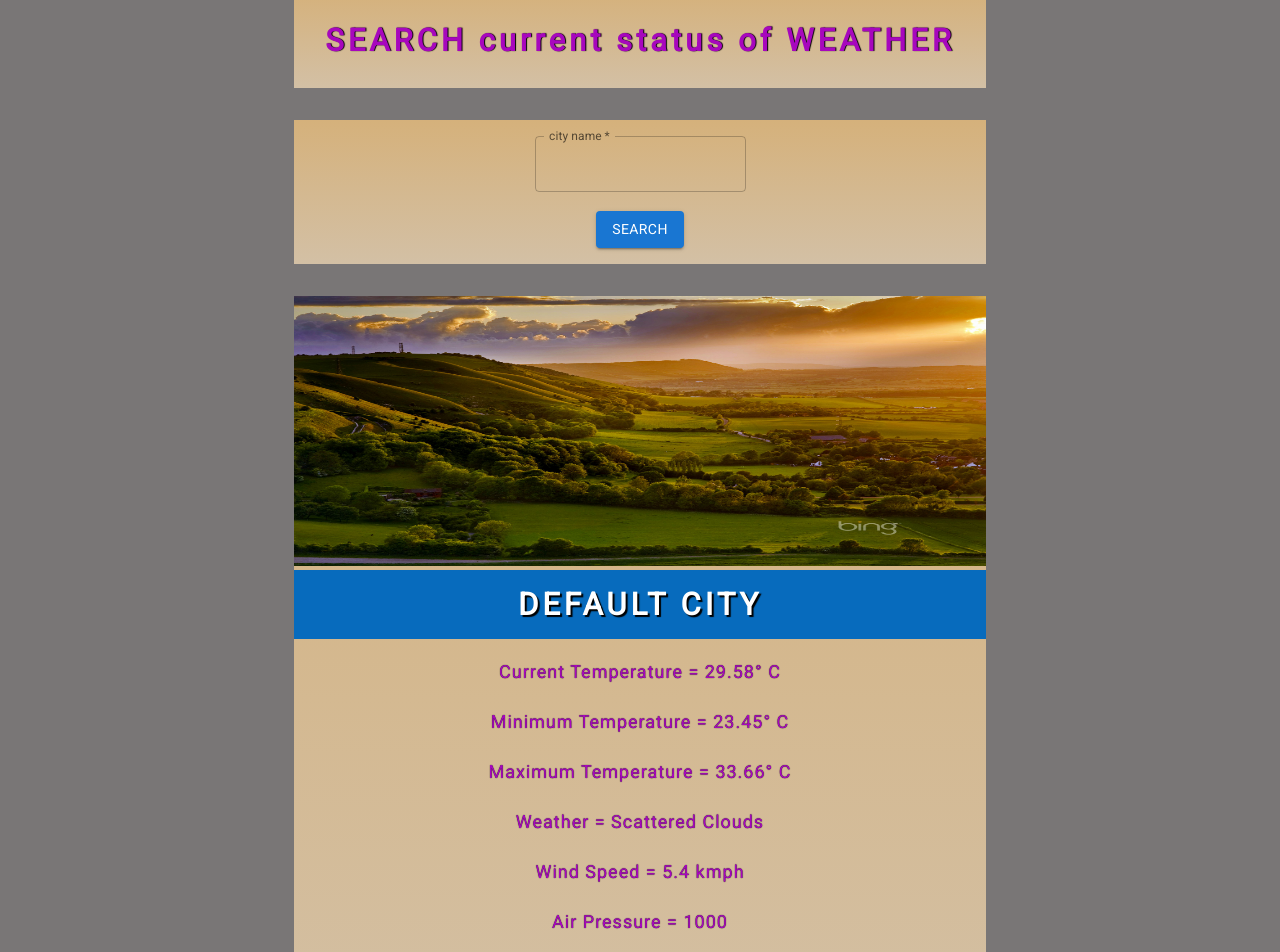
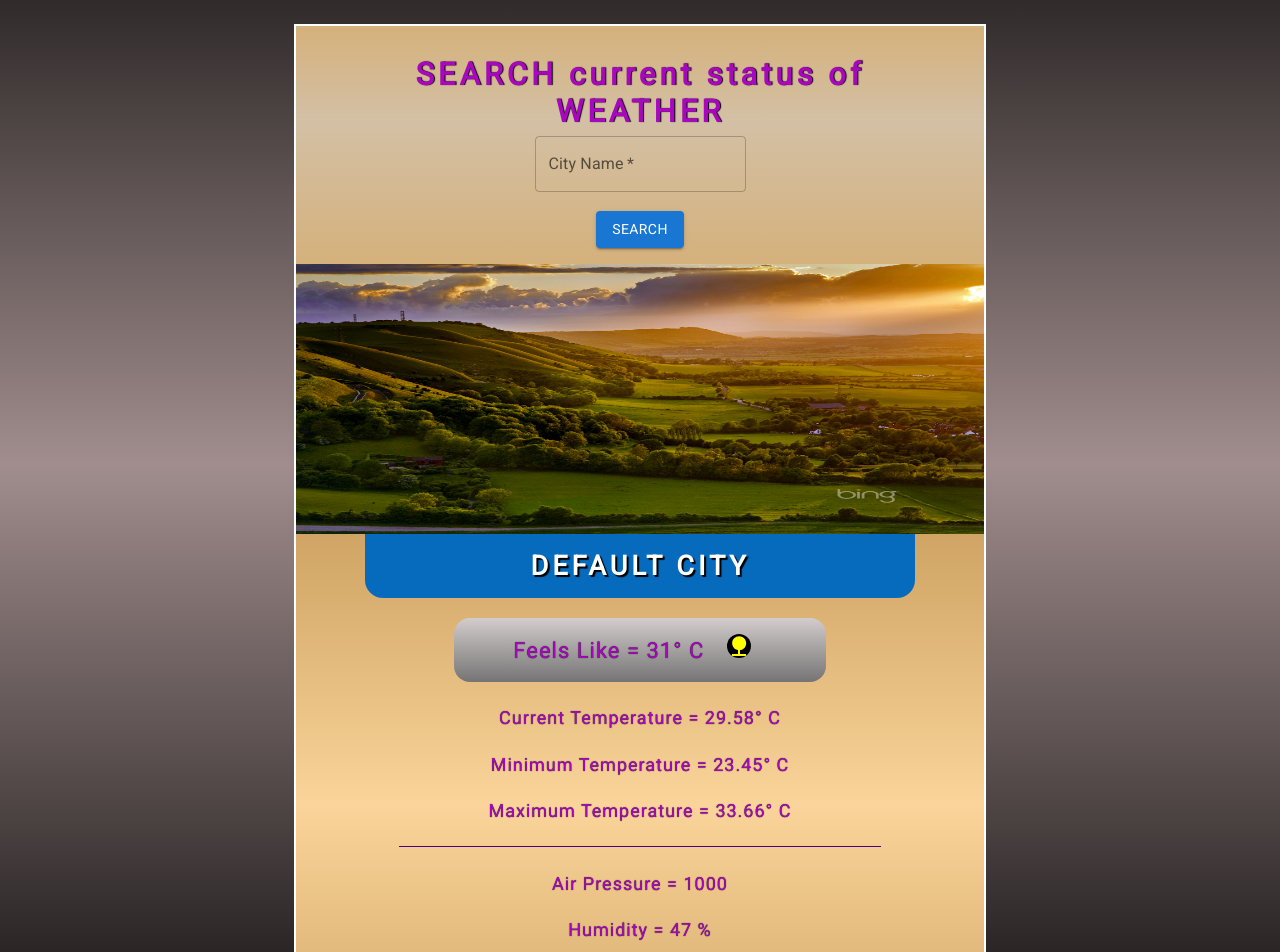
Before and after one commit to mahen290/Weather_MUI_React, a React (Vite) app: page / in a window 1280 px wide. Shown: the part 200-1152 px from the top of the page. Built offline with nearby package versions, Linux system fonts and the light colour scheme.

Commit message:
Implementation with major experiment

```diff
--- a/src/components/SearchBox.css
+++ b/src/components/SearchBox.css
@@ -2,9 +2,13 @@ h2
     {
         width: 54%;
         height: 6rem;
-        margin: 2rem auto;
+        margin: 0rem auto;
+        margin-top: 4rem;
         padding: 1.89rem;
         background: linear-gradient(rgb(213, 177, 123), rgb(211, 192, 165));
+        border-top: 2px solid white;
+        border-left: 2px solid white;
+        border-right: 2px solid white;
         font-size: 31px;
         font-weight: bolder;
         color:rgb(167, 7, 189);
@@ -16,9 +20,11 @@ h2
     {
         width: 54%;
         height: auto;
-        margin: 1rem auto;
+        margin: 0rem auto;
         padding: 1rem;
-        background: linear-gradient(rgb(213, 177, 123), rgb(211, 192, 165));
+        background: linear-gradient(rgb(211, 192, 165), rgb(213, 177, 123));
+        border-left: 2px solid white;
+        border-right: 2px solid white;
         display: flex;
         flex-direction: column;
         flex-wrap: wrap;
--- a/src/components/SearchBox.jsx
+++ b/src/components/SearchBox.jsx
@@ -6,7 +6,7 @@ import Button from '@mui/material/Button';
 
 function SearchBox( { Updated_Weather_Data } )
 {
-  const [ city, setCity ] = useState(" ");
+  const [ city, setCity ] = useState("");
   const [ error, setError ] = useState(false);
 
   const API_url = "https://api.openweathermap.org/data/2.5/weather";
@@ -21,7 +21,7 @@ function SearchBox( { Updated_Weather_Data } )
             console.log("Response", jsonResponse);
 
             const WeatherResult = {
-                city: `${"city :"+city}`,
+                city: `${"city : "+city}`,
                 current_temp: jsonResponse.main.temp,
                 minimum_temp: jsonResponse.main.temp_min,
                 maximum_temp: jsonResponse.main.temp_max,
@@ -36,7 +36,7 @@ function SearchBox( { Updated_Weather_Data } )
           }
         catch(err)
           {
-          throw err;
+            throw (err);
           }
       }
 
@@ -51,7 +51,7 @@ function SearchBox( { Updated_Weather_Data } )
             event.preventDefault();
             const New_Weather_Info = await WeatherDataFetch();
             Updated_Weather_Data( New_Weather_Info );
-            setCity(" ");
+            setCity("");
           }
         catch(err)
           {
@@ -64,10 +64,10 @@ function SearchBox( { Updated_Weather_Data } )
       <h2> SEARCH current status of WEATHER </h2>
       <div className = "SearchForm">
       <form onSubmit = { HandleSubmit }>
-        <TextField id = "city" label = "city name" variant = "outlined" value = { city } onChange = { CityChanger } required />
+        <TextField id = "city" label = "City Name" variant = "outlined" value={city} onChange = { CityChanger } required />
         <br /> <br />
         <Button variant = "contained" type = "submit"> SEARCH </Button>
-        { error && <div className = "err_msg"> This Place Does Not Exists In Our API...! </div> }
+        { error && <div className = "err_msg"> This Place Does Not Exists In Our API ! </div>}
       </form>
       </div>
     </div>
--- a/src/components/WeatherInfoBox.css
+++ b/src/components/WeatherInfoBox.css
@@ -1,24 +1,39 @@
-.WeatherInfo_Container
+.Img_wrapper
     {
         width: 54%;
-        height: 770px;
-        margin: 2rem auto;
-        background: linear-gradient(rgb(213, 177, 123), rgb(211, 192, 165));
-        border-bottom: 3px solid rgb(5, 135, 175);
-        border-radius: 33px;
-        text-align: center;
+        height: 270px;
+        margin: 0px auto;
+        border-left: 2px solid white;
+        border-right: 2px solid white;
     }
 .init_img
     {
         width: 100%;
         height: 270px;
     }
+.WeatherInfo_Container
+    {
+        width: 54%;
+        height: 545px;
+        margin: 0px auto;
+        background: linear-gradient(rgb(207, 164, 100), rgb(250, 212, 154), rgb(207, 164, 100));
+        border-bottom: 2px solid white;
+        border-left: 2px solid white;
+        border-right: 2px solid white;
+        border-bottom-left-radius: 29px;
+        border-bottom-right-radius: 29px;
+        text-align: center;
+    }
 .city_selector
     {
+        width: 80%;
+        margin: 0rem auto;
         padding: 1rem 0rem;
         background-color: rgb(7, 107, 189);
+        border-bottom-left-radius: 18px;
+        border-bottom-right-radius: 18px;
         color: white;
-        font-size: 31px;
+        font-size: 27px;
         font-weight: bolder;
         text-shadow: 2px 2px 1px black;
         letter-spacing: 4px;
@@ -26,8 +41,8 @@
     }
 .WeatherInfo
     {
-        width: 60%;
-        height: 400px;
+        width: 100%;
+        height: 440px;
         margin: 0.5rem auto;
         display: flex;
         flex-direction: column;
@@ -38,3 +53,26 @@
         text-shadow: 0px 0px 1px black;
         letter-spacing: 1px;
     }
+.weather_feels
+    {
+        width: 54%;
+        height: 4rem;
+        padding: 1rem;
+        background: linear-gradient(rgb(211, 204, 204),rgb(117, 116, 116));
+        border-radius: 16px;
+        font-size: 22px;
+
+    }
+.weather_icons
+    {
+        width: 100px;
+        height: 100px;
+        margin: 0rem 1rem;
+        background-color: black;
+        border-radius: 50px;
+        color: yellow;
+    }
+.hr
+    {
+        width: 70%;
+    }
--- a/src/components/WeatherInfoBox.jsx
+++ b/src/components/WeatherInfoBox.jsx
@@ -1,28 +1,42 @@
 import React from 'react';
-import WeatherImage from '../assets/MyWallpaper_220724.jpg';
+
+import DefaultWeatherImage from '../assets/MyWallpaper_220724.jpg';
 import Cold_Weather from '../assets/Cold_Weather_Img.jpg';
 import Hot_Weather from '../assets/Hot_Weather_Img.jpg';
 import Rainy_Weather from '../assets/Rainy_Weather_Img.jpg';
+
 import './WeatherInfoBox.css';
+
+import AcUnitIcon from '@mui/icons-material/AcUnit';
+import WbSunnyIcon from '@mui/icons-material/WbSunny';
+import ThunderstormIcon from '@mui/icons-material/Thunderstorm';
+import NatureIcon from '@mui/icons-material/Nature';
 
 function WeatherInfoBox( { Weather_Info } ) {
 
   return (
-    <div className = "WeatherInfo_Container">
-      <img className = "init_img" src = { Weather_Info.moisture >= 88 && Weather_Info.current_temp <= 26 ? Rainy_Weather : WeatherImage } width = "730" height = "270" alt = " " />
+    <div>
+      <div className = "Img_wrapper">
+        <img className = "init_img" src = { Weather_Info.moisture >= 50 && Weather_Info.current_temp <= 15 ? Cold_Weather : Weather_Info.moisture <= 30 && Weather_Info.current_temp >= 36 ? Hot_Weather : Weather_Info.moisture >= 80 && Weather_Info.current_temp <= 29 ? Rainy_Weather : DefaultWeatherImage } alt = " " />
+      </div>
 
+      <div className = "WeatherInfo_Container">
+        <div className = "city_selector"> { Weather_Info.city } </div>
+        <div className = "WeatherInfo">
+          <p className = "weather_feels"> Feels Like = { Weather_Info.feelslike }&deg; C { Weather_Info.moisture >= 50 && Weather_Info.current_temp <= 15 ? <AcUnitIcon className = "weather_icons" /> : Weather_Info.moisture <= 40 && Weather_Info.current_temp >= 36 ? <WbSunnyIcon className = "weather_icons" /> : Weather_Info.moisture >= 80 && Weather_Info.current_temp <= 29 ? <ThunderstormIcon className = "weather_icons" /> : <NatureIcon className = "weather_icons" /> } </p>
 
-      <div className = "city_selector"> { Weather_Info.city } </div>
-        <div className = "WeatherInfo">
           <p> Current Temperature = { Weather_Info.current_temp }&deg; C </p>
           <p> Minimum Temperature = { Weather_Info.minimum_temp }&deg; C </p>
           <p> Maximum Temperature = { Weather_Info.maximum_temp }&deg; C </p>
-          <p> Weather = { Weather_Info.weather_type } </p>
+
+          <hr className ="hr" size = "1" color = "indigo" />
+
+          <p> Air Pressure = { Weather_Info.air_pressure } </p>
+          <p> Humidity = { Weather_Info.moisture } </p>
           <p> Wind Speed = { Weather_Info.wind_speed } </p>
-          <p> Air Pressure = { Weather_Info.air_pressure } </p>
-          <p> Feels Like = { Weather_Info.feelslike }&deg; C </p>
-          <p> Humidity = { Weather_Info.moisture } </p>
+          <p> Weather Type = { Weather_Info.weather_type } </p>
         </div>
+      </div>
     </div>
   );
 };
--- a/src/index.css
+++ b/src/index.css
@@ -9,5 +9,6 @@
     }
 body
     {
-        background-color: rgb(121, 118, 118);
+        background: linear-gradient(black, rgb(161, 141, 141), black);
+        height: 83rem;
     }
```
Lines whose indentation alone changed are shown as unchanged.
